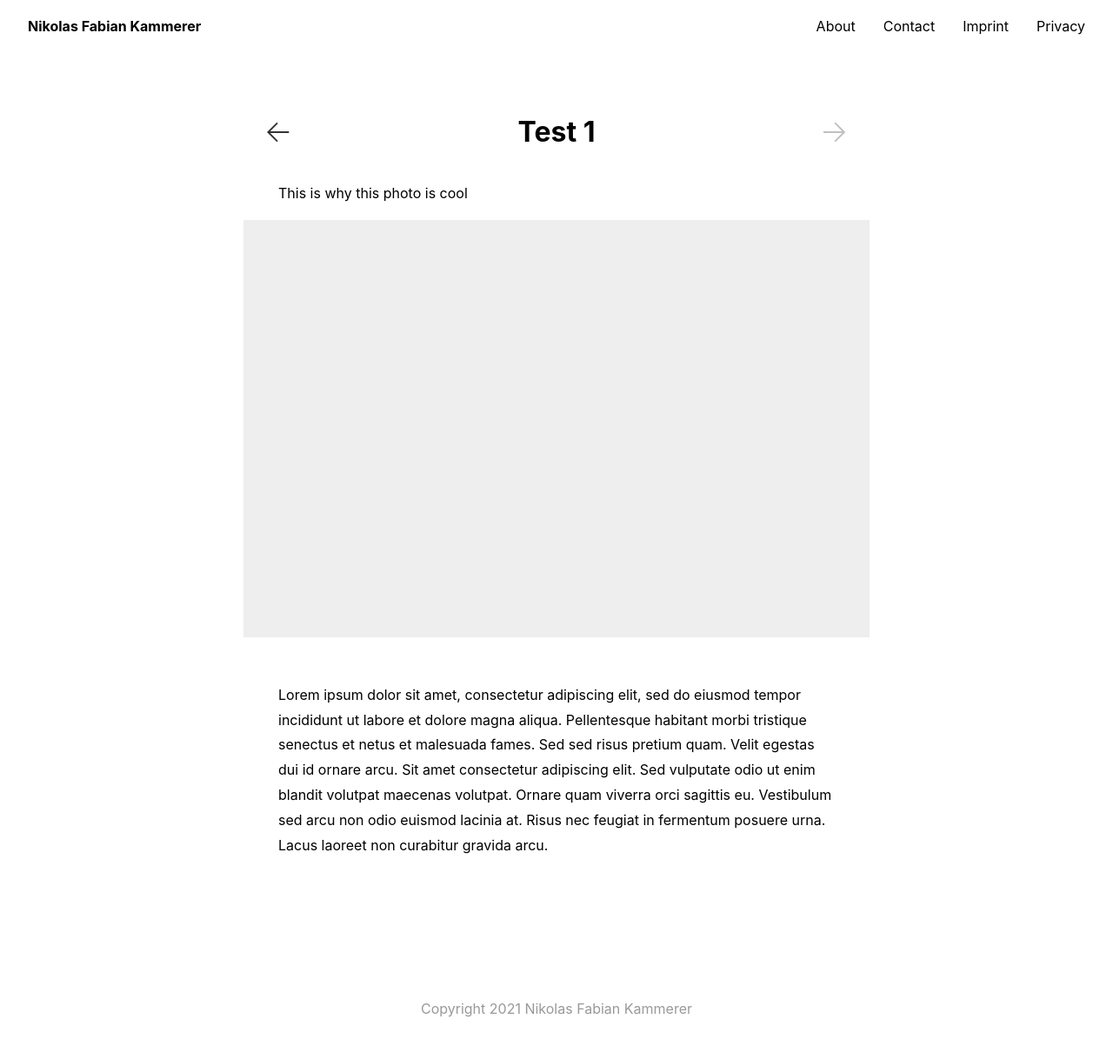
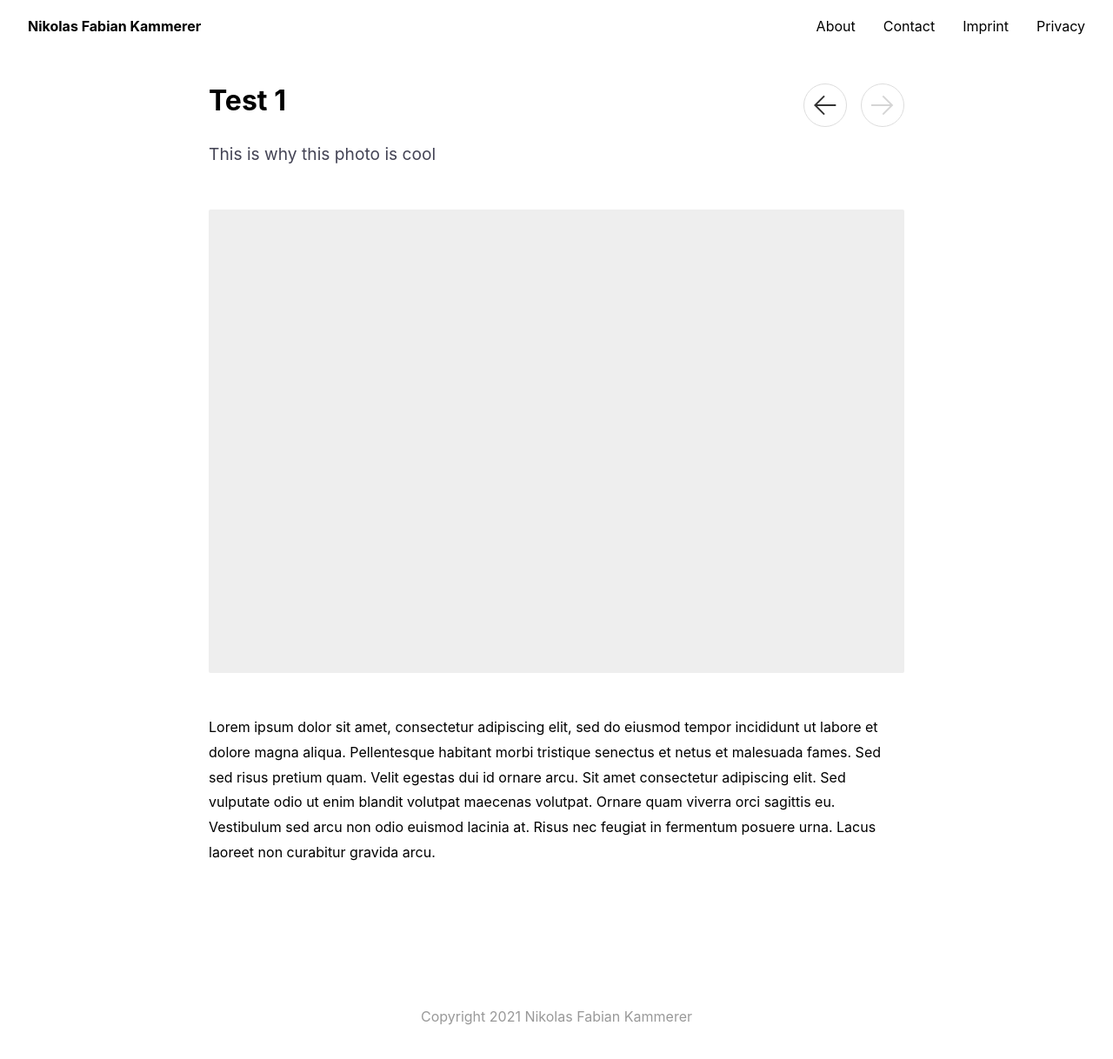
Before and after one commit to Jogga/niko-website, a Jekyll site: the page built from _posts/2021-04-01-test1.md, in a window 1280 px wide and 1232 px high. Shown: the top 1218 px of the window at 87% size. Built offline with Jekyll 4.4.1, drawn with Linux system fonts in a browser that asks for light colours.

Commit message:
New layout implementation

```diff
--- a/_layouts/post.html
+++ b/_layouts/post.html
@@ -3,6 +3,8 @@ layout: default
 ---
 
 <div class="post">
+    <div class="post_header">
+        <h1 class="post_title">{{ page.title }}</h1>
         <div class="posts_pager">
             {% if page.next == nil %}
             <a class="pager_button pager_button--inactive">
@@ -13,7 +15,7 @@ layout: default
                 <img src="{{ base }}/assets/img/icon/arrow-left.svg" alt="next">
             </a>
             {% endif %}
-        <h1 class="post_title">{{ page.title }}</h1>
+
             {% if page.previous == nil %}
             <a class="pager_button pager_button--inactive">
                 <img src="{{ base }}/assets/img/icon/arrow-right.svg" alt="previous">
@@ -24,7 +26,8 @@ layout: default
             </a>
             {% endif %}
         </div>
-    <p>{{ page.description }}</p>
+    </div>
+    <p class="post_description">{{ page.description }}</p>
     <img class="post_hero_image" src="{{ base }}/assets/img/{{ page.image }}">
     {{ content }}
 </div>
--- a/_sass/post.scss
+++ b/_sass/post.scss
@@ -1,52 +1,70 @@
 .post {
-    max-width: 45em;
+    max-width: 50em;
     margin-left: auto;
     margin-right: auto;
 
-    p {
-        max-width: 40rem;
-        margin-left: auto;
-        margin-right: auto;
+    img {
+        border-radius: 2px;
+        display: block;
+        width: 100%;
+        margin: 3rem 0;
     }
+}
+
+.post_description {
+    margin-top: 1rem;
+    font-size: 1.2rem;
+    line-height: 1.6;
+    max-width: 40rem;
+    color: #445;
+}
+
+.post_header {
+    display: flex;
 }
 
 .posts_pager {
     display: flex;
     justify-content: space-between;
-    align-items: center;
-    margin: 2rem 0 2rem;
+    align-items: top;
 }
 
 .pager_button {
     text-decoration: none;
     display: block;
-    border-radius: 24px;
+    border-radius: 25px;
     padding: 4px;
     width: 40px;
     height: 40px;
     line-height: 0;
-    margin: 0 1rem;
+    margin: 0;
     opacity: 1;
     background-color: #fff;
     transition: background-color 0.2s;
+    border: 1px solid #ddd;
     &:hover {
         background-color: #eee;
+    }
+    &:first-child {
+        margin-right: 1rem;
+    }
+    img {
+        margin: 0;
     }
 }
 
 .post_title {
+    flex-grow: 1;
     font-size: 2rem;
     line-height: 2.5rem;
-    margin: 0 1rem;
-    text-align: center;
+    margin: 0;
+    margin-right: 5rem;
+    text-align: left;
 }
 
 .pager_button.pager_button--inactive {
-    opacity: 0.3;
     background-color: #fff;
+    img {
+        opacity: 0.2;
+    }
 }
-
-.post_hero_image {
-    width: 100%;
-    margin-bottom: 2rem;
-}
```
Also changed, not shown: _posts/2021-04-01-test7.md (+3 -1 lines), 3 other files. Lines whose indentation alone changed are shown as unchanged.
